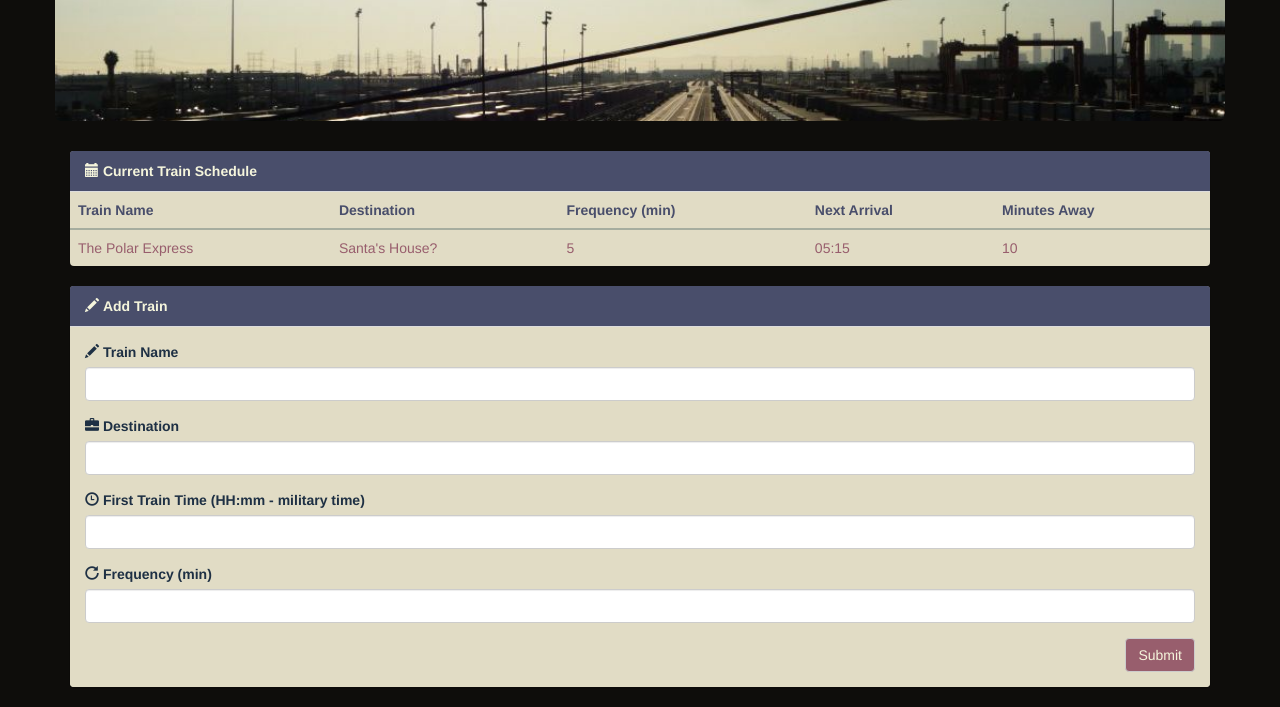
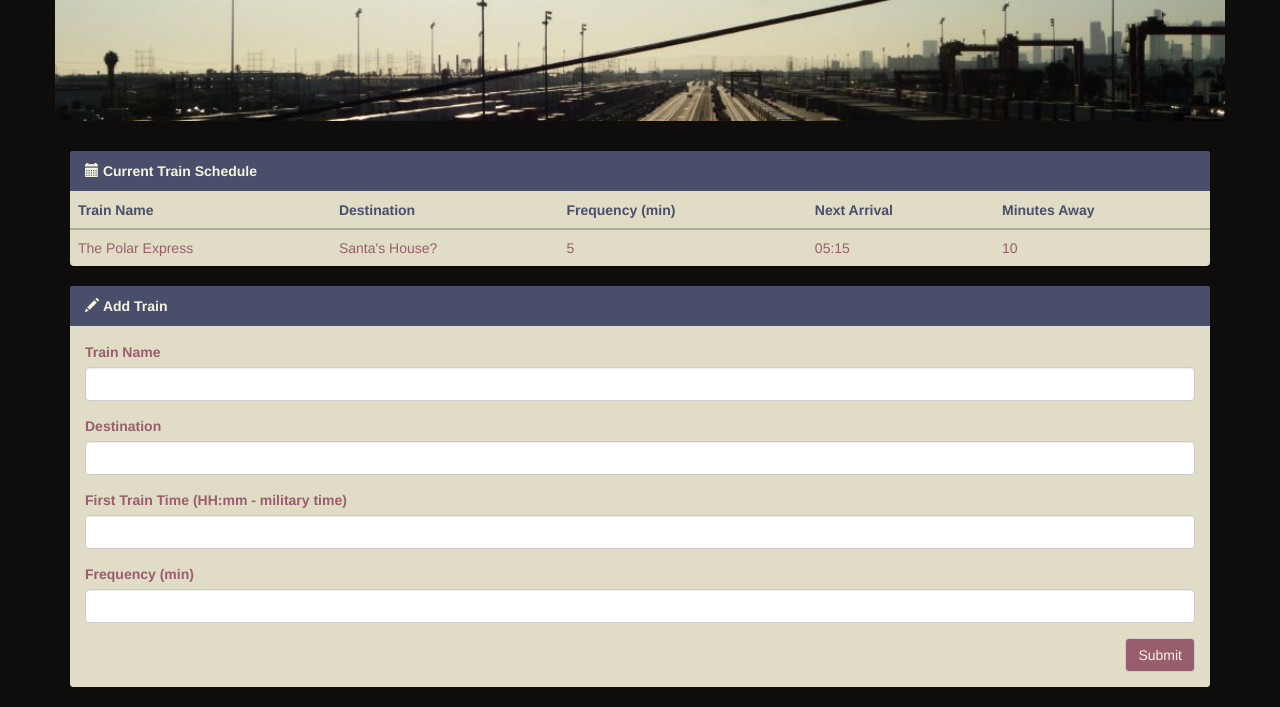
Before and after one commit to brookeemily/train-time-app, a plain HTML site: page index.html in a window 1280 px wide. Shown: the part 129-836 px from the top of the page. Drawn offline with nearby package versions, Linux system fonts and the light colour scheme.

Commit message:
style edit

```diff
--- a/assets/css/style.css
+++ b/assets/css/style.css
@@ -31,6 +31,11 @@ background-position: 20% 40%;
 
     color: #98878F;
     border: none;
+}
+
+label {
+    color: #985E6D;
+
 }
 
 #subtitle {
@@ -77,5 +82,5 @@ table.table> thead > tr > th{
   }
 
 td {
-    color: #985E6D
+    color: #985E6D;
 }
--- a/index.html
+++ b/index.html
@@ -64,24 +64,20 @@
 
                 <div class="panel panel-body">
                     <div class="form-group">
-                        <div class="glyphicon glyphicon-pencil"></div>
                         <label for="trainName">Train Name</label>
                         <input type="text" class="form-control" id="trainName">
                     </div>
 
                     <div class="form-group">
-                        <div class="glyphicon glyphicon-briefcase"></div>
                         <label for="destination">Destination</label>
                         <input type="text" class="form-control" id="destination">
                     </div>
 
                     <div class="form-group">
-                        <div class="glyphicon glyphicon-time"></div>
                         <label for="firstTime">First Train Time (HH:mm - military time)</label>
                         <input type="text" class="form-control" id="firstTime">
                     </div>
                     <div class="form-group">
-                        <div class="glyphicon glyphicon-repeat"></div>
 
                         <label for="frequency">Frequency (min)</label>
                         <input type="text" class="form-control" id="frequency">
```
